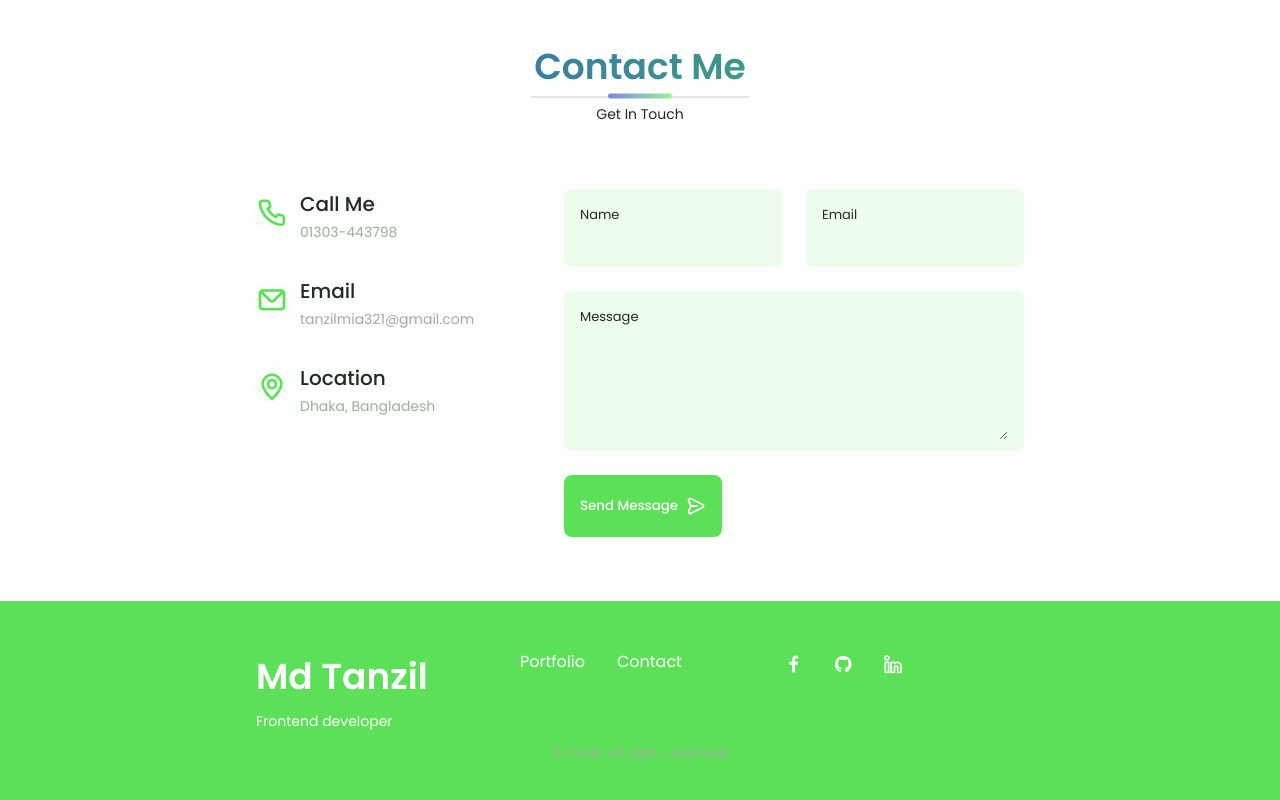
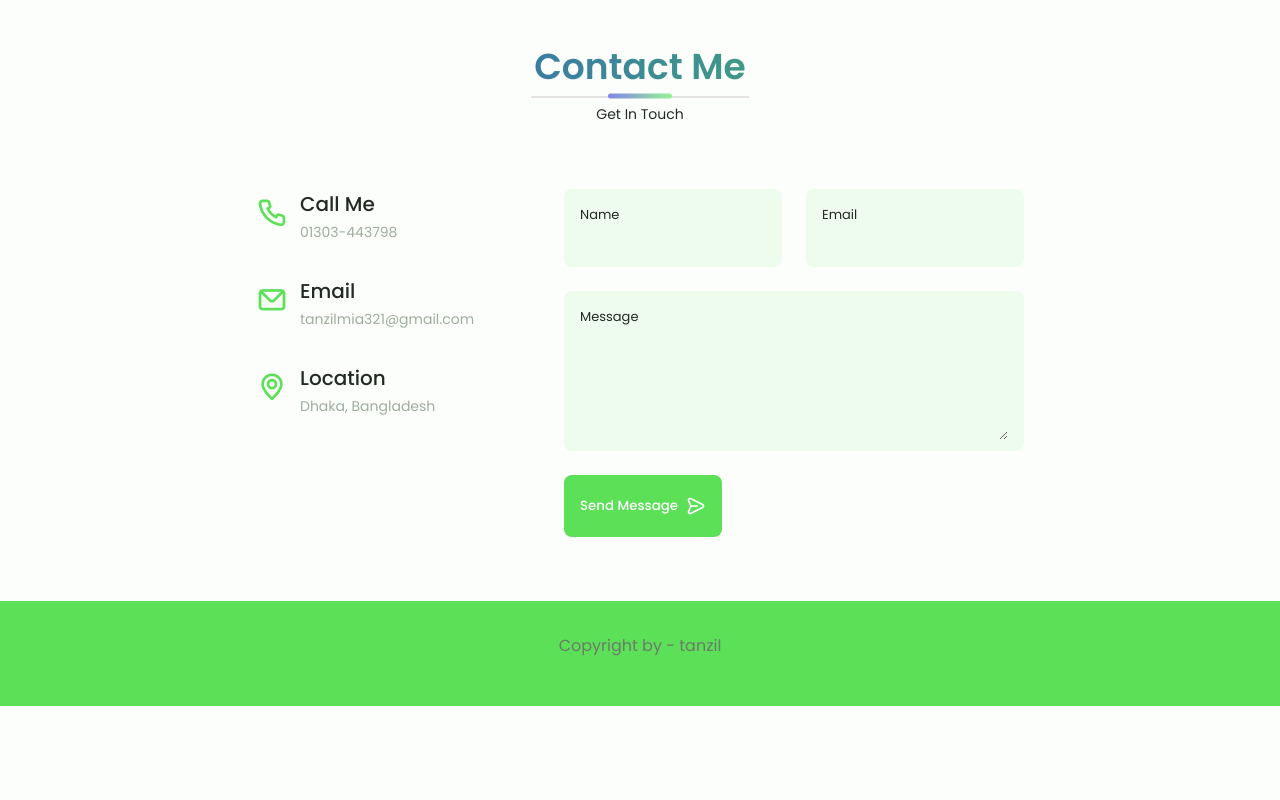
Before and after one commit to tanzilmia/portfolio-tanzil, a plain HTML site: page index.html in a window 1280 px wide. Shown: the part 4319-5119 px from the top of the page. After the commit the page ends 5025 px from the top, so only its background shows below. Drawn offline with nearby package versions, Linux system fonts and the light colour scheme.

Commit message:
footer change

```diff
--- a/css/style.css
+++ b/css/style.css
@@ -1236,34 +1236,19 @@ display: none;
 .project__data{
     padding-top: .8rem;
 }
-.footer__container{
-    grid-template-columns: repeat(3, 1fr);
 
-}
-.footer__bg{
-    padding: 3rem 0 3.5rem;
+.footer_text{
+    text-align: center;
+    color: var(--text-color);
 }
 
-.footaer__links{
-    display: flex;
-    flex-direction: row;
-    column-gap: 2rem;
-}
 .testimonial__description{
     font-size: 13px;
     text-align: center;
 
 }
-.footer__social{
-    justify-self:flex-end;
 
-}
-.footer__coppy{
-    margin-top: 4.5rem;
-    margin: 0;
-    padding: 0;
-    margin-top: 10px;
-}
+
 }
 
 
--- a/index.html
+++ b/index.html
@@ -580,32 +580,8 @@
 
  <footer class="footer">
      <div class="footer__bg">
-         <div class="footer__container container grid">
-             <div>
-                 <h1 class="footer__title">Md Tanzil</h1>
-                 <span class="footer__subtitle">Frontend developer</span>
-             </div>
-             <ul class="footaer__links">
-                 <li>
-                    <a href="#portfolio" class="footer__link">Portfolio</a>
-                </li>
-                <li>
-                    <a href="#contact" class="footer__link">Contact</a>
-                </li>
-             </ul>
-             <div class="footer__socials">
-                 <a href="https://www.facebook.com/tanzilmia.01" class="footer__social" target="_blank">
-                    <i class="uil uil-facebook-f"></i>
-                 </a>
-                 <a href="https://github.com/tanzilmia" class="footer__social" target="_blank">
-                    <i class="uil uil-github"></i>
-                </a>
-                <a href="https://www.linkedin.com/in/md-tanzil-252451200/" class="footer__social" target="_blank">
-                    <i class="uil uil-linkedin-alt"></i>
-                </a>
-             </div>
-         </div>
-         <p class="footer__coppy">&#169; Tanzil. All right - reserved</p>
+        <p class="footer_text">Copyright by - tanzil</p>
+
      </div>
  </footer>
 
```
